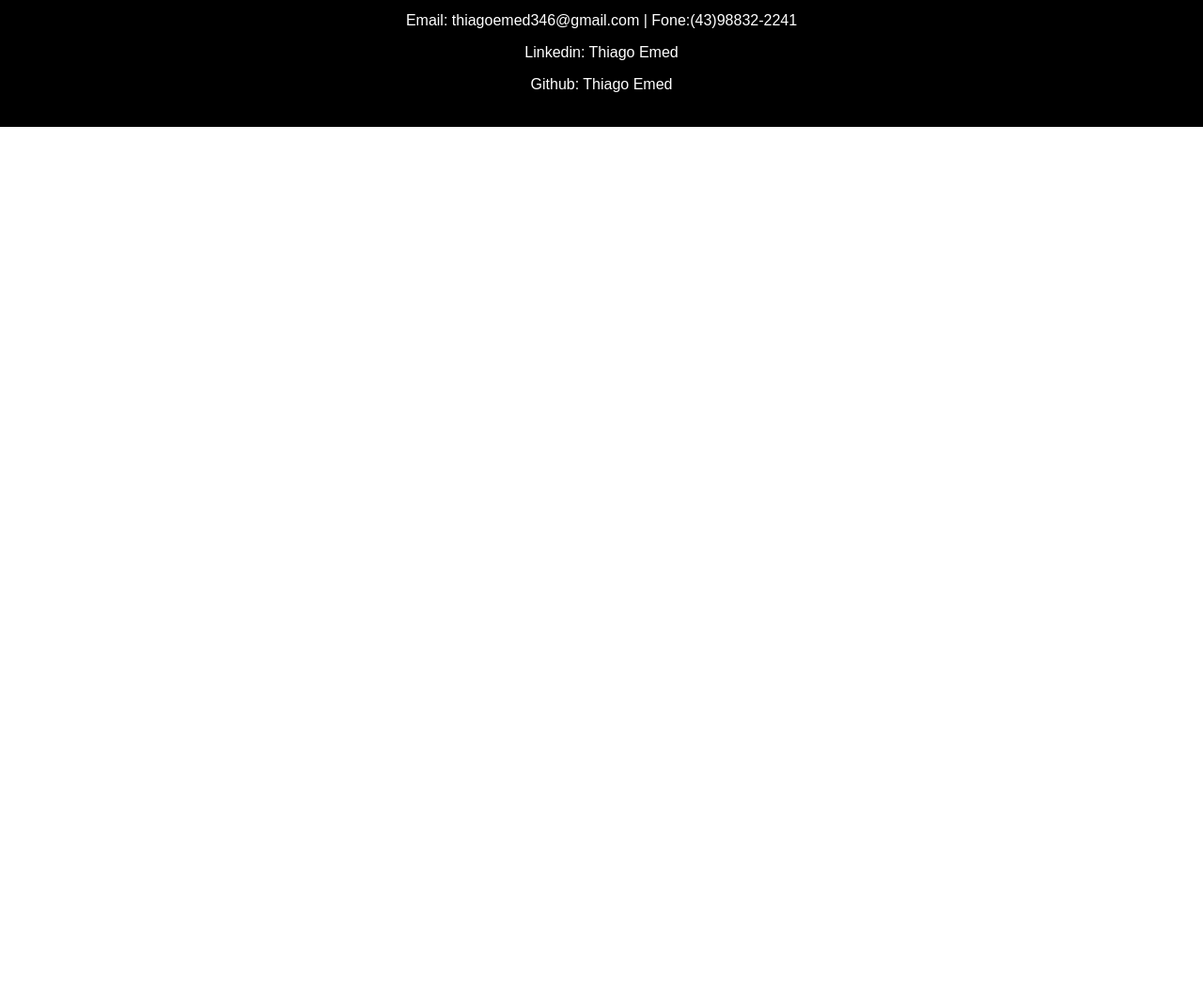
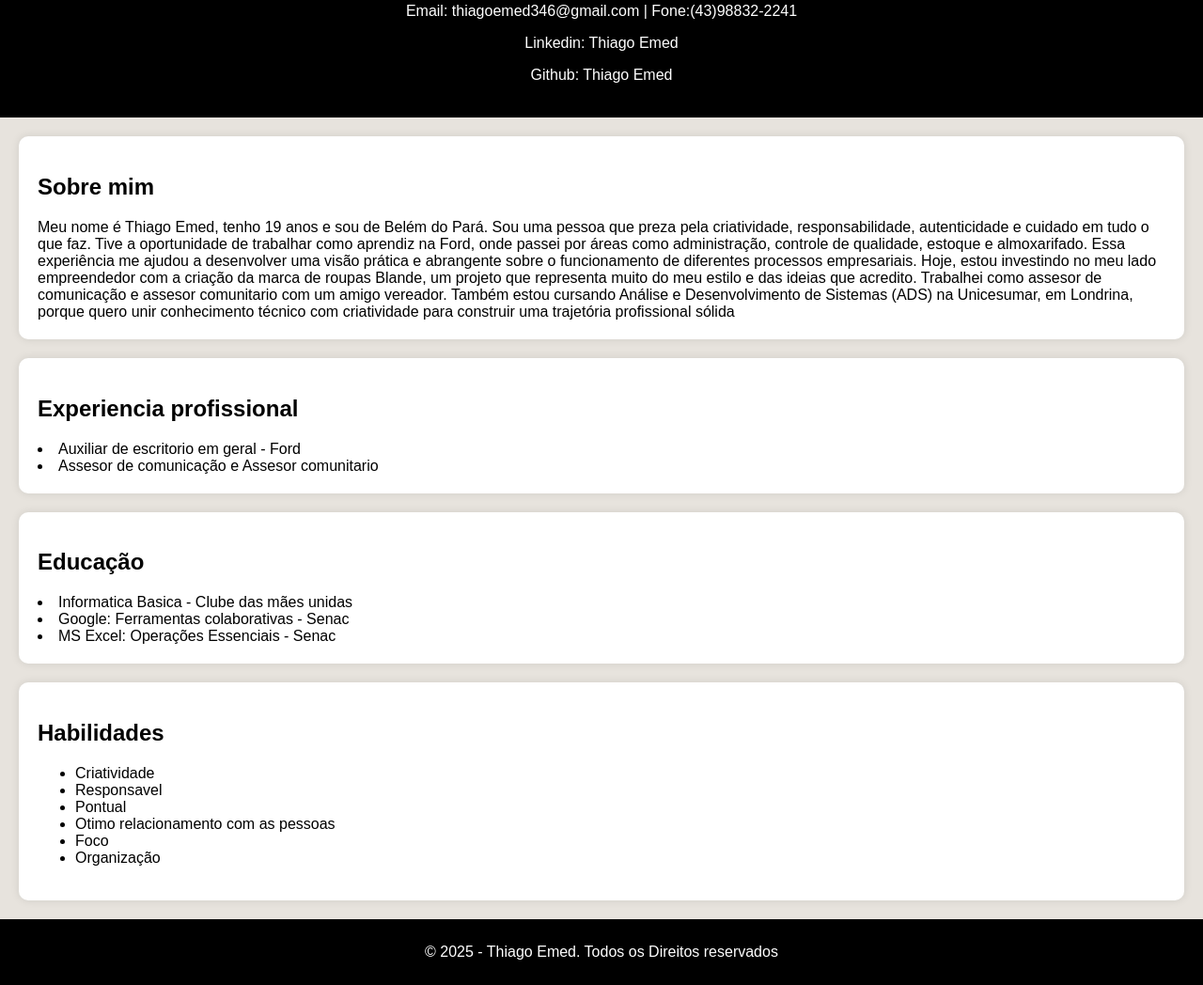
Before and after one commit to Thiaguinhoz/curriculo, a plain HTML site: page index.html in a window 1280 px wide. Shown: the part 287-1335 px from the top of the page at 94% size. Before the commit the page ends 800 px from the top, so only its background shows below. Drawn offline with Linux system fonts and the light colour scheme.

Commit message:
Curriculo

```diff
--- a/index.html
+++ b/index.html
@@ -28,9 +28,45 @@
        </div>
     </header>
 
+    <section id="sobre">
+
+        <h2>Sobre mim</h2>
+Meu nome é Thiago Emed, tenho 19 anos e sou de Belém do Pará. Sou uma pessoa que preza pela criatividade, responsabilidade, autenticidade e cuidado em tudo o que faz. Tive a oportunidade de trabalhar como aprendiz na Ford, onde passei por áreas como administração, controle de qualidade, estoque e almoxarifado. Essa experiência me ajudou a desenvolver uma visão prática e abrangente sobre o funcionamento de diferentes processos empresariais.
+Hoje, estou investindo no meu lado empreendedor com a criação da marca de roupas Blande, um projeto que representa muito do meu estilo e das ideias que acredito. Trabalhei como assesor de comunicação e assesor comunitario com um amigo vereador. Também estou cursando Análise e Desenvolvimento de Sistemas (ADS) na Unicesumar, em Londrina, porque quero unir conhecimento técnico com criatividade para construir uma trajetória profissional sólida
+    </section>
+<section id="experiencia">
+
+    <h2>Experiencia profissional</h2>
+<li>Auxiliar de escritorio em geral - Ford</li>
+<li>Assesor de comunicação e Assesor comunitario</li>
+</section>
+<section id="educacao">
+
+<h2>Educação</h2>
+
+<li>Informatica Basica - Clube das mães unidas</li>
+<li>Google: Ferramentas colaborativas - Senac</li>
+<li>MS Excel: Operações Essenciais - Senac</li>
+</section>
+
+<section id="habilidades">
+
+    <h2>Habilidades</h2>
+     <ul>
+<li>Criatividade</li>
+<li>Responsavel</li>
+<li>Pontual</li>
+<li>Otimo relacionamento com as pessoas</li>
+<li>Foco</li>
+<li>Organização</li>
+</ul>
+
+</section>
+
+    <footer> <!--Cria rodapé da pagina-->
+ <p>&copy; 2025 - Thiago Emed. Todos os Direitos reservados</p>
 
 
-    <footer> <!--Cria rodapé da pagina-->
 
     </footer>
 
--- a/style.css
+++ b/style.css
@@ -2,7 +2,7 @@ body{
     font-family: Arial, sans-serif;
     margin: 0;
 padding: 0;
-background-color: white;
+background-color: rgb(231, 227, 221);
 color: black;
 
 
@@ -22,8 +22,8 @@ text-align: center;
 /* configura foto do curriculo*/
 .foto-perfil{
 
-width: 150px;
-height: 190px;
+width: 160px;
+height: 180px;
 border-radius:900% ;
 border: 3px solid black;
 
@@ -31,3 +31,21 @@ border: 3px solid black;
 a {text-decoration: none;
 color: white;
 }
+
+section{
+
+    margin: 20px;
+    padding: 20px;
+    background: white;
+    border-radius: 10px;
+    box-shadow: 0px 0px 10px rgba(0,0,0,0.1);
+
+}
+
+footer{
+
+text-align: center;
+padding: 10px;
+background: black;
+color: white;
+}
```
